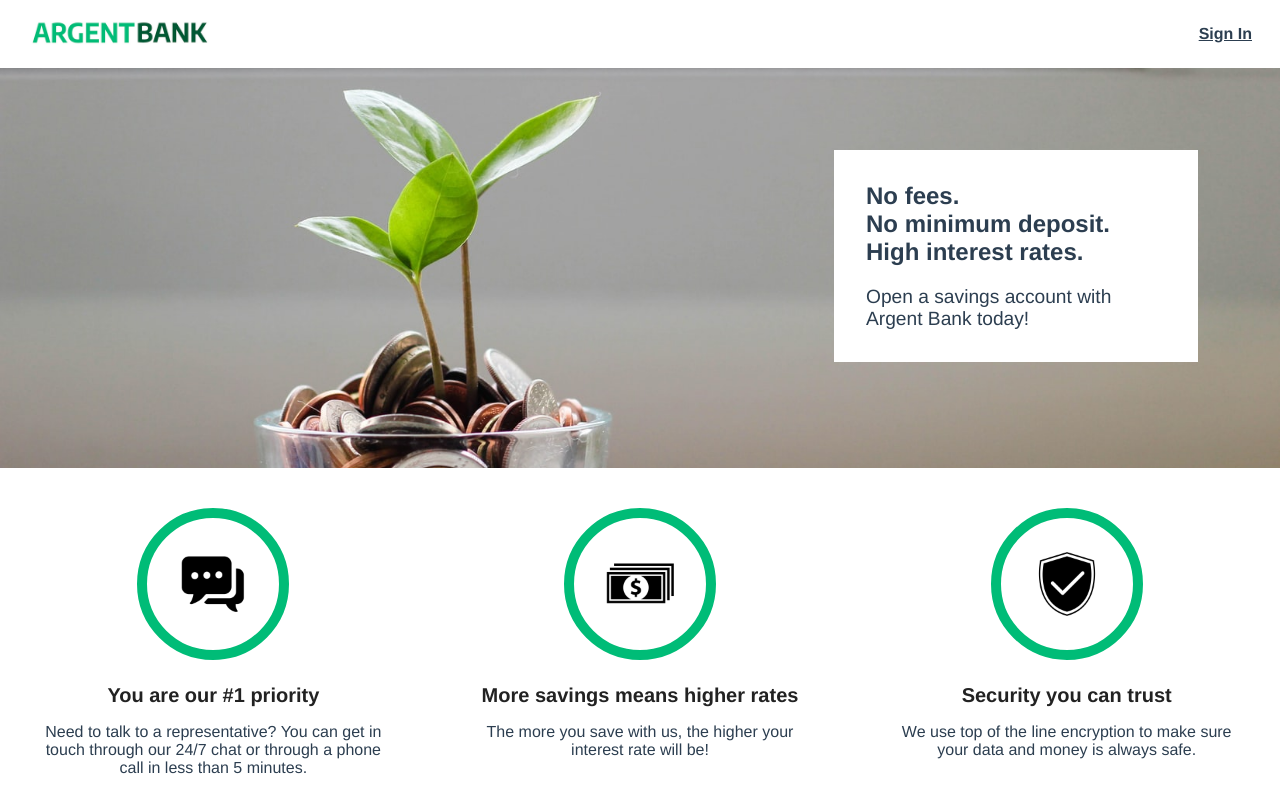
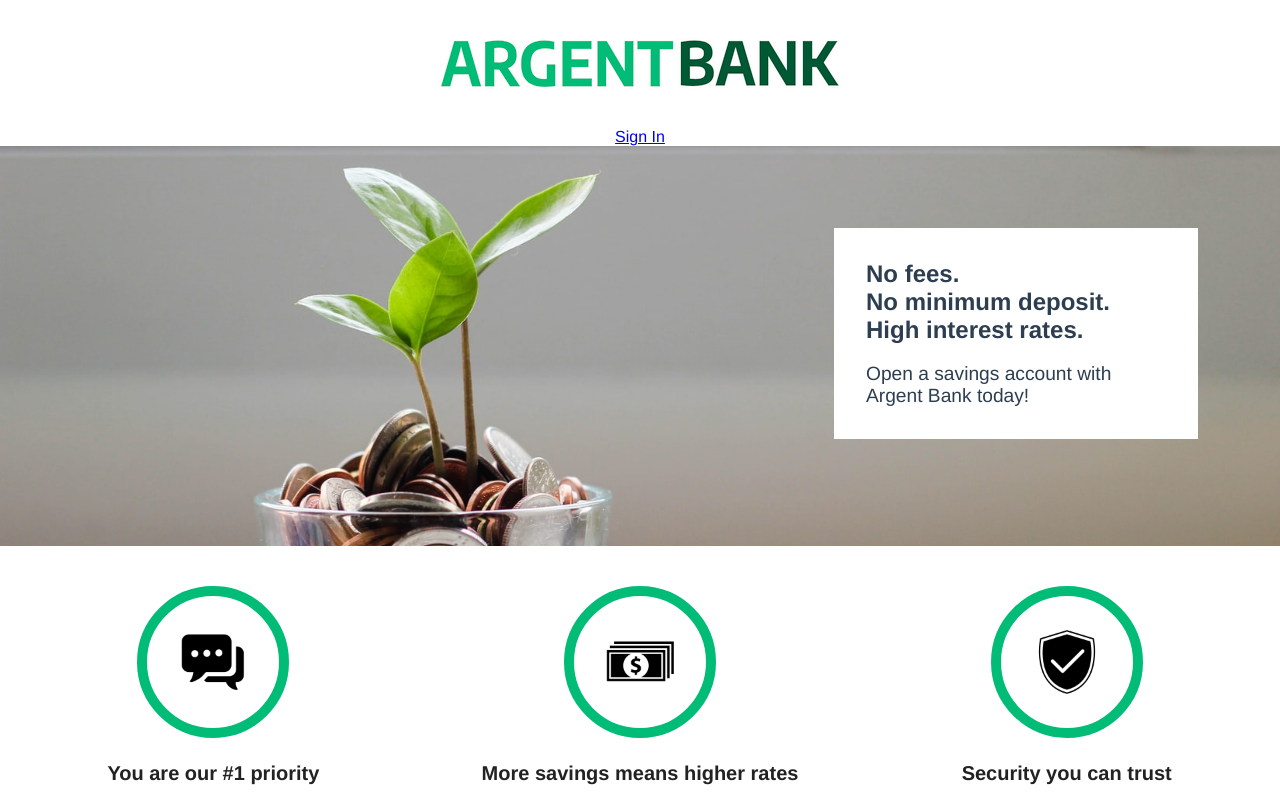
Before and after one commit to Dakusy/P13_Bank, a React (Create React App) app in the folder bank_frontend/: page / in a window 1280 px wide. Shown: the top 800 px of the page. Built offline with nearby package versions, Linux system fonts and the light colour scheme.

Commit message:
fix header

```diff
--- a/bank_frontend/src/css/Global.css
+++ b/bank_frontend/src/css/Global.css
@@ -35,40 +35,7 @@ html {
     white-space: nowrap !important; /* 3 */
   }
 
-  .main-nav {
-    display: flex;
-    justify-content: space-between;
-    align-items: center;
-    padding: 5px 20px;
-  }
 
-  .main-nav a {
-    font-weight: bold;
-    color: #2c3e50;
-  }
-
-  .main-nav a.router-link-exact-active {
-    color: #42b983;
-  }
-
-  .main-nav-item {
-    text-decoration: none;
-    margin-right: 0.5rem;
-  }
-
-  .main-nav-item:hover {
-    text-decoration: underline;
-  }
-
-  .main-nav-logo {
-    display: flex;
-    align-items: center;
-  }
-
-  .main-nav-logo-image {
-    max-width: 100%;
-    width: 200px;
-  }
 
   .hero {
     background-image: url('../assets/bank-tree.jpeg');
```
